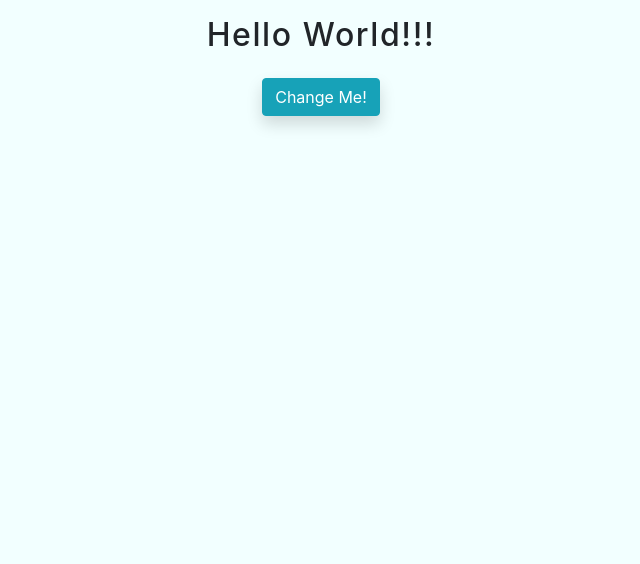
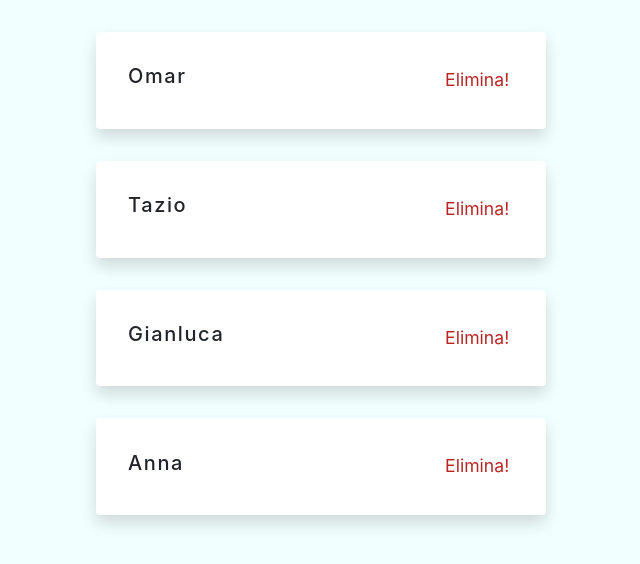
Before and after one commit to zuingo88/lezioni-react, a React (Create React App) app in the folder React-Hooks-master/: page / in a window 1280 px wide. Shown: the top 564 px of the page, without its empty margins (319-959 px from the left). Built offline with nearby package versions, Linux system fonts and the light colour scheme.

Commit message:
useState - Array come valore di dafault.

```diff
--- a/React-Hooks-master/src/App.js
+++ b/React-Hooks-master/src/App.js
@@ -1,4 +1,4 @@
-import Inizio from "./lezioni/1-useState/inizio/2-useState-basi";
+import Inizio from "./lezioni/1-useState/inizio/3-useState-array";
 
 function App() {
   return (
--- a/React-Hooks-master/src/lezioni/1-useState/inizio/3-useState-array.js
+++ b/React-Hooks-master/src/lezioni/1-useState/inizio/3-useState-array.js
@@ -1,9 +1,36 @@
-import React from "react";
+import React, { useState } from "react";
+import { data } from "../../../data";
 
 const ArrayState = () => {
+
+  const [people, setPeople] = useState(data);
+  //console.log(people);
+
+  const removePeople = (id) => {
+    let newPeople = people.filter(el => el.id !== id); //  il nuovo array people sarà composto da tutti gli elementi con id diverso da quello che sto elminando
+    setPeople(newPeople);
+  }
+
   return (
     <>
-      <h3> UseState with Array Components</h3>
+      {people.map(el => {
+        const { id, name } = el;
+        return (
+          <div
+            key={id}
+            className='item shadow'
+          >
+            <h5>{name}</h5>
+            <button
+              type='button'
+              className='button delete-button'
+              onClick={() => removePeople(id)}
+            >
+              Elimina!
+            </button>
+          </div>
+        )
+      })}
     </>
   );
 };
```
Also changed, not shown: React-Hooks-master/src/lezioni/1-useState/inizio/2-useState-basi.js (+4 -4 lines).
